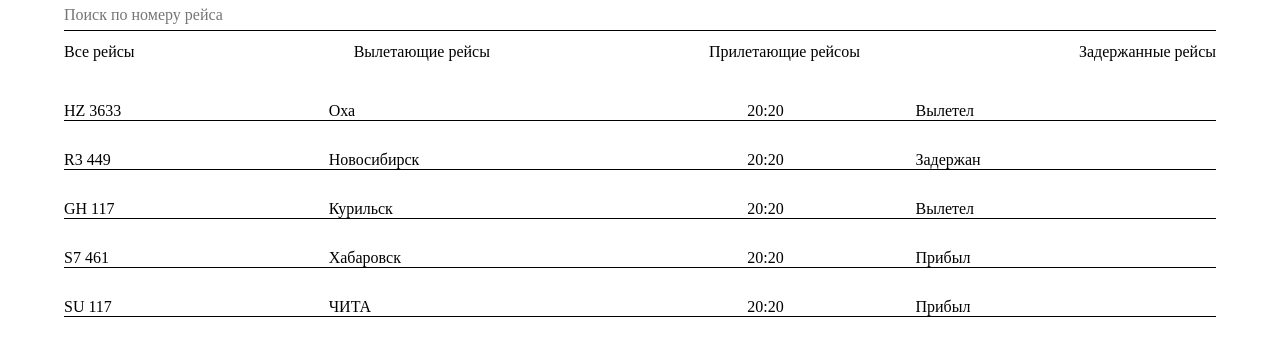
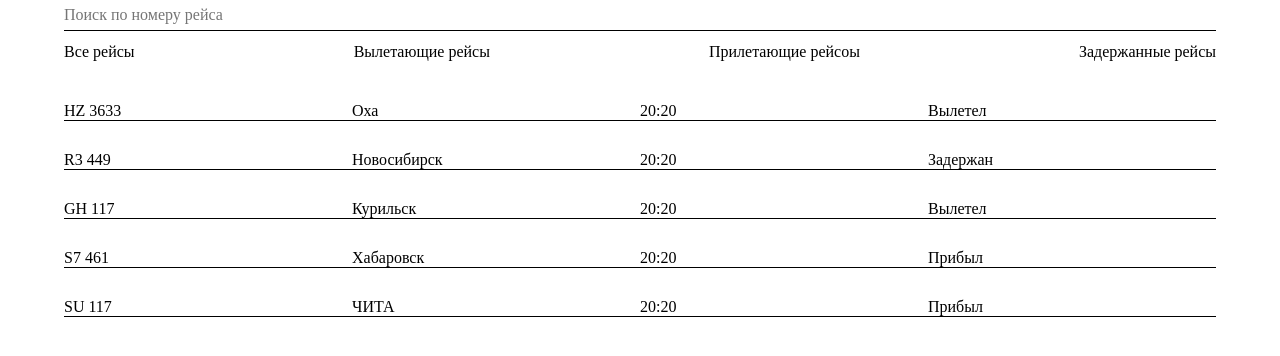
Before and after one commit to Arsen-Sultanov/airportBoard, a website: page index.html in a window 1280 px wide. Drawn offline with Linux system fonts and the light colour scheme.

Commit message:
update style for table

```diff
--- a/index.html
+++ b/index.html
@@ -5,7 +5,7 @@
     <meta name="viewport" content="width=device-width, initial-scale=1.0">
     <meta http-equiv="X-UA-Compatible" content="ie=edge">
     <title>Табло аэропорта</title>
-    <link rel="stylesheet" href="style.css">
+    <link rel="stylesheet" href="./style.css">
     <script src="index.js"></script>
 </head>
 <body>
--- a/package.json
+++ b/package.json
@@ -1,13 +1,13 @@
 {
   "name": "airportboard",
   "version": "1.0.0",
-  "description": "",
+  "description": "airport board ",
   "main": "index.html",
   "scripts": {
-    "test": "echo \"Error: no test specified\" && exit 1"
+    "start" : "npx serve"
   },
   "author": "Sultanov Arsen",
-  "license": "ISC",
+  "license": "MIT",
   "devDependencies": {
     "serve": "^10.1.1"
   }
--- a/style.css
+++ b/style.css
@@ -77,12 +77,13 @@ table{
     border-spacing: 0px 30px;
 
 }
- td {
-	 border-bottom: #000000 solid 1px;
- }
+td{
+	border-bottom: #000000 solid 1px;
+	width: 25%;
+}
 
- @media (max-width: 420px){
+@media (max-width: 420px){
 	.header-filer input{
 		width: 50%;
 	}
- }
+}
```
Also changed, not shown: README.md.
